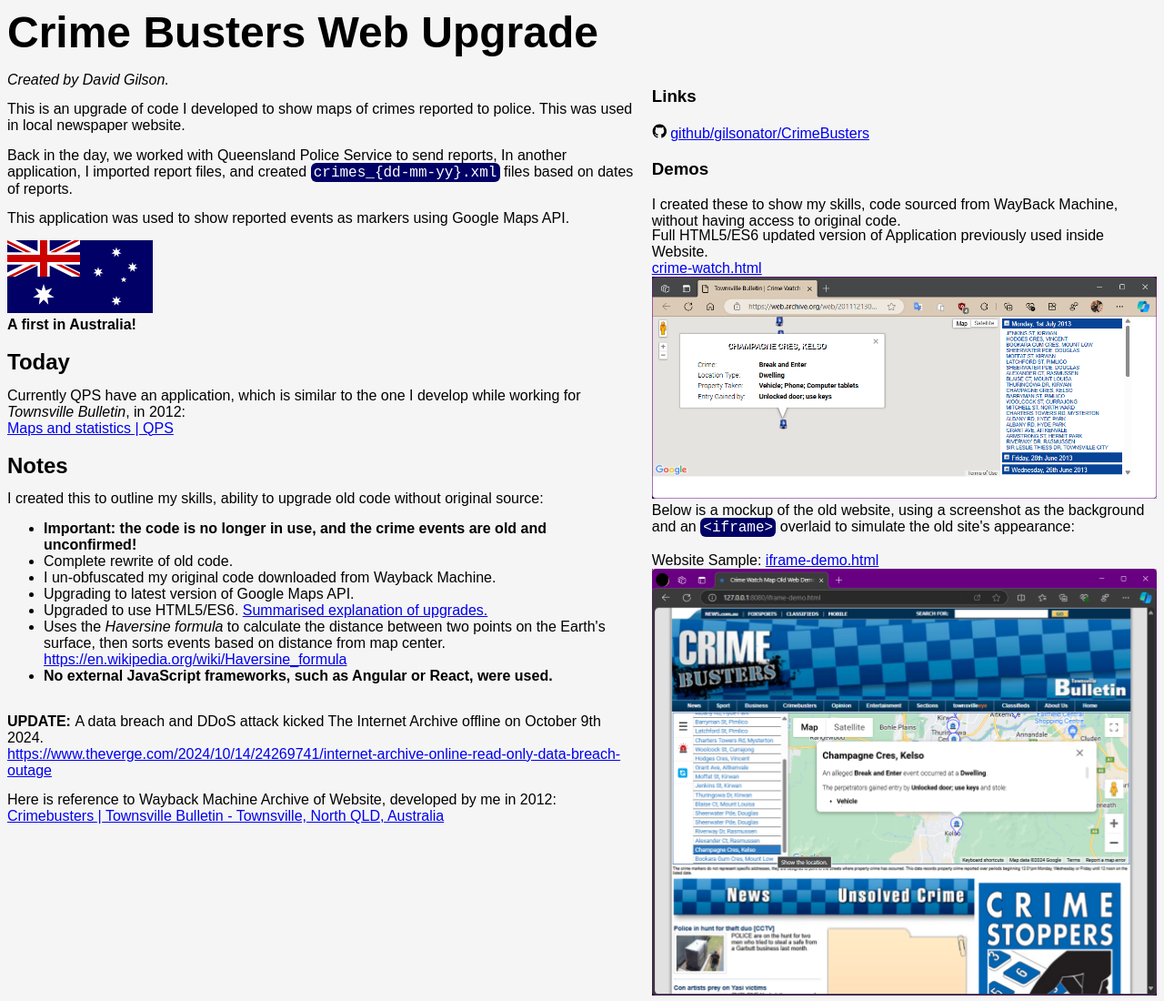
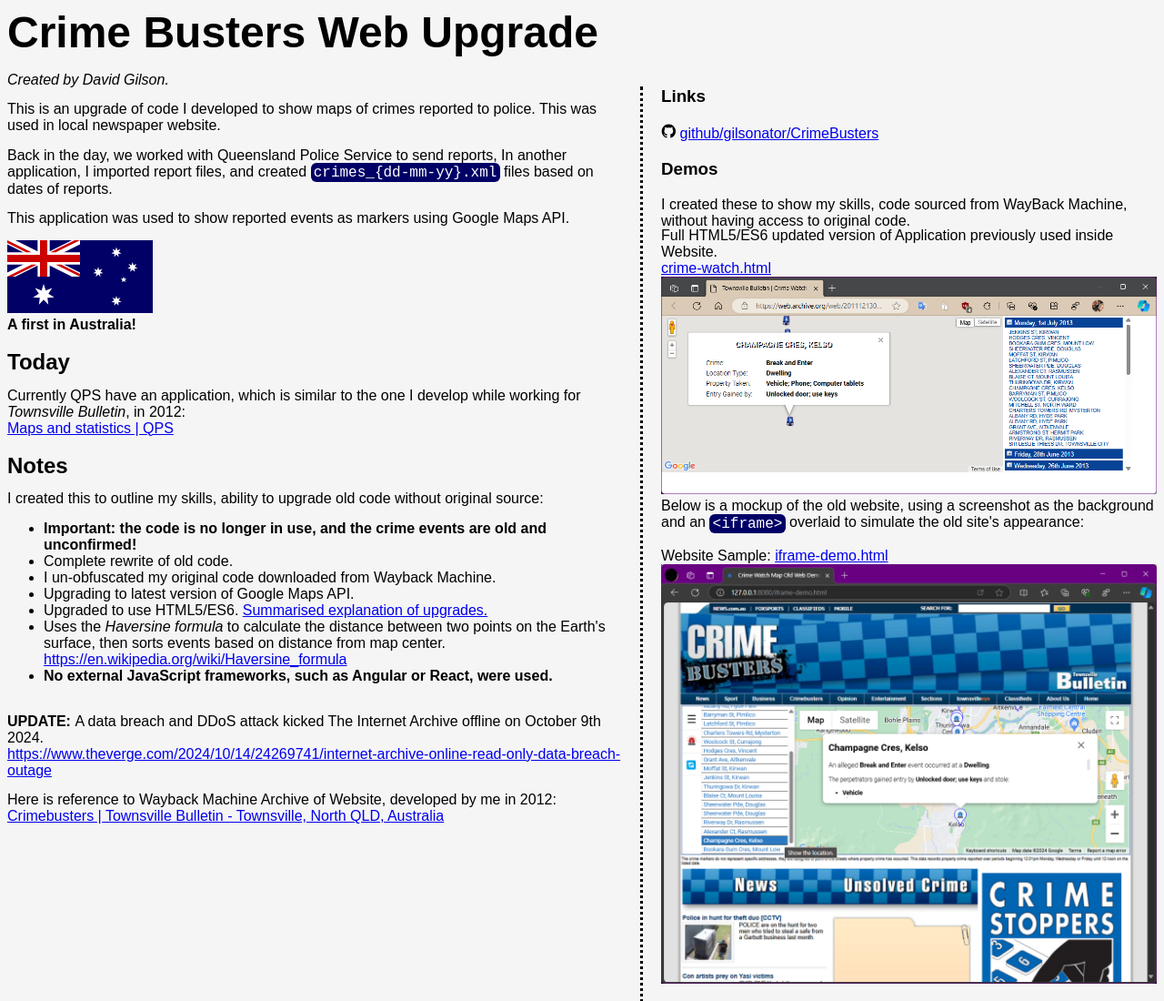
Before and after one commit to gilsonator/CrimeBusters, a website: page index.html in a window 1280 px wide. Shown: the top 1100 px of the page at 91% size. Drawn offline with Linux system fonts and the light colour scheme.

Commit message:
Style changes

```diff
--- a/index.html
+++ b/index.html
@@ -101,11 +101,12 @@
       flex-grow: 1;
     }
 
+    /*
     #leftCol h3:first-child,
     #rightCol h3:first-child {
       margin-top: 0%;
     }
-
+    */
     .footer {
       display: flex;
       color: #9D9D9D;
@@ -115,6 +116,15 @@
     @media (min-width: 980px) {
       #main {
         flex-direction: row;
+      }
+
+      #rightCol h3:first-child {
+        margin-top: 0;
+      }
+
+      #rightCol {
+        padding-left: 20px;
+        border-left-style: dotted;
       }
 
       h1 {
```
